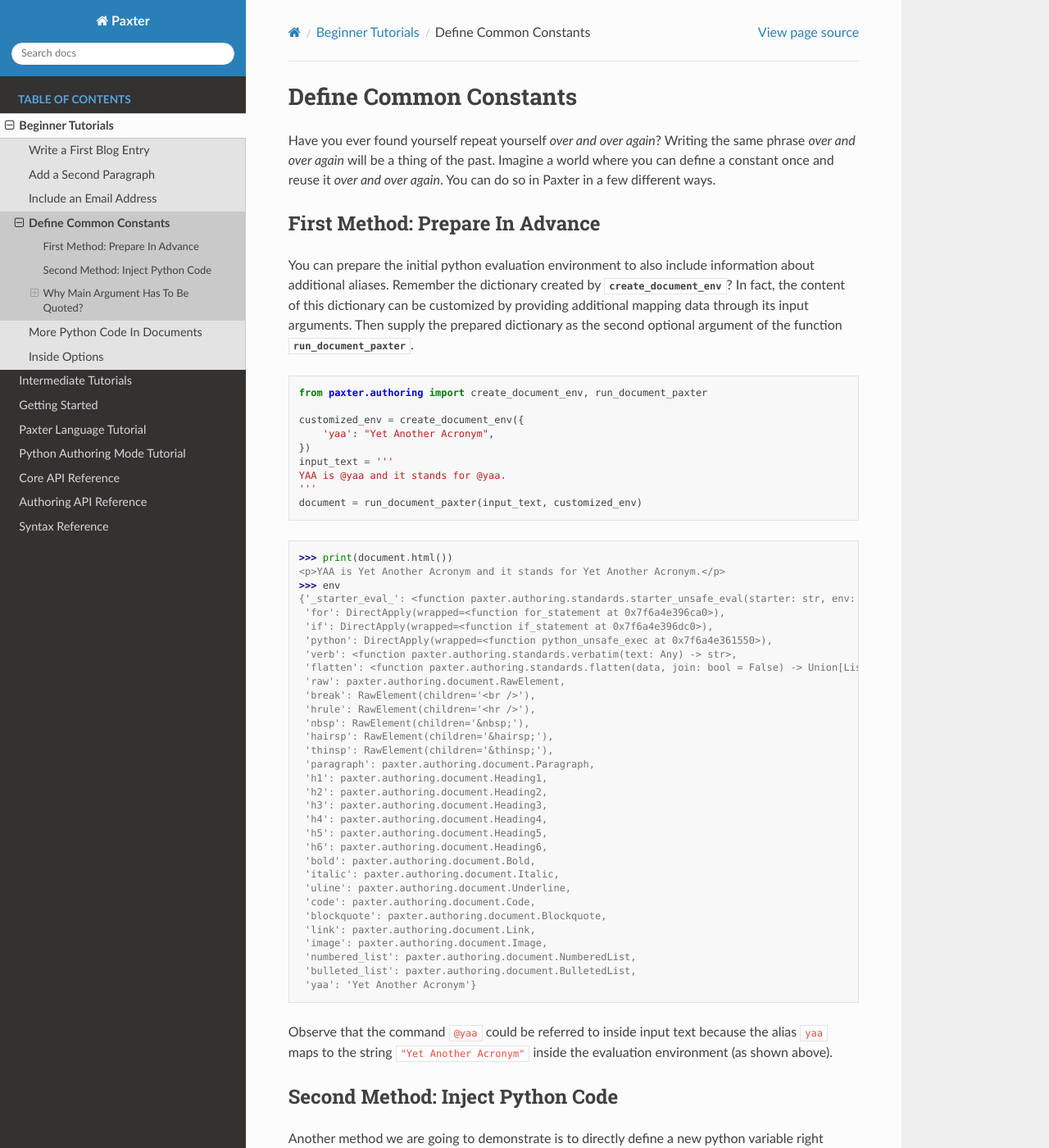
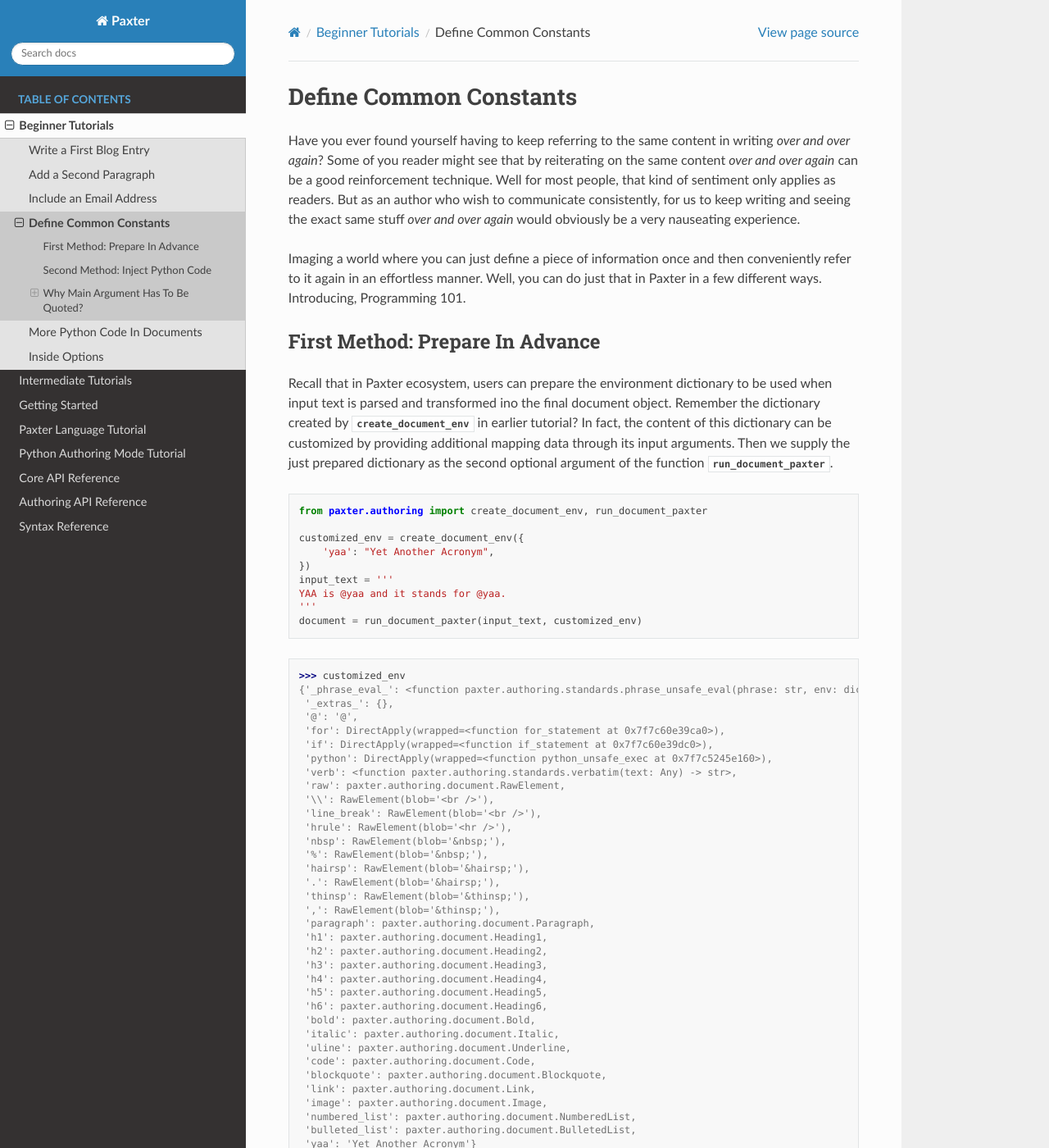
Before and after one commit to abhabongse/paxter, a Sphinx documentation site: the page built from docs/beginner-tutorials/define-common-constants.rst, in a window 1280 px wide and 1400 px high. Shown: the whole window at 82% size. Built offline with Sphinx 7.4.7 and the Read the Docs theme 2.0.0, drawn with Linux system fonts in a browser that asks for light colours; the version number could not be read and is left out; some of the changed text lies outside the part shown.

Commit message:
Update beginning tutorial to define common constants page

```diff
--- a/docs/beginner-tutorials/define-common-constants.rst
+++ b/docs/beginner-tutorials/define-common-constants.rst
@@ -2,24 +2,35 @@
 Define Common Constants
 #######################
 
-Have you ever found yourself repeat yourself *over and over again*?
-Writing the same phrase *over and over again* will be a thing of the past.
-Imagine a world where you can define a constant once
-and reuse it *over and over again*.
-You can do so in Paxter in a few different ways.
+Have you ever found yourself having to keep referring
+to the same content in writing *over and over again*?
+Some of you reader might see that by reiterating on the same content
+*over and over again* can be a good reinforcement technique.
+Well for most people, that kind of sentiment only applies as readers.
+But as an author who wish to communicate consistently,
+for us to keep writing and seeing the exact same stuff *over and over again*
+would obviously be a very nauseating experience.
+
+Imaging a world where you can just define a piece of information once
+and then conveniently refer to it again in an effortless manner.
+Well, you can do just that in Paxter in a few different ways.
+Introducing, Programming 101.
 
 
 First Method: Prepare In Advance
 ================================
 
-You can prepare the initial python evaluation environment
-to also include information about additional aliases.
+Recall that in Paxter ecosystem,
+users can prepare the environment dictionary to be used
+when input text is parsed and transformed ino the final document object.
 Remember the dictionary created by
-:func:`create_document_env <paxter.authoring.environ.create_document_env>`?
+:func:`create_document_env <paxter.authoring.environ.create_document_env>`
+in earlier tutorial?
 In fact, the content of this dictionary can be customized
 by providing additional mapping data through its input arguments.
-Then supply the prepared dictionary as the second optional argument
-of the function :func:`run_document_paxter <paxter.authoring.preset.run_document_paxter>`.
+Then we supply the just prepared dictionary
+as the second optional argument of the function
+:func:`run_document_paxter <paxter.authoring.preset.run_document_paxter>`.
 
 .. code-block:: python
 
@@ -35,21 +46,24 @@
 
 .. code-block:: pycon
 
-   >>> print(document.html())
-   <p>YAA is Yet Another Acronym and it stands for Yet Another Acronym.</p>
-   >>> env
-   {'_starter_eval_': <function paxter.authoring.standards.starter_unsafe_eval(starter: str, env: dict) -> Any>,
-    'for': DirectApply(wrapped=<function for_statement at 0x7f6a4e396ca0>),
-    'if': DirectApply(wrapped=<function if_statement at 0x7f6a4e396dc0>),
-    'python': DirectApply(wrapped=<function python_unsafe_exec at 0x7f6a4e361550>),
+   >>> customized_env
+   {'_phrase_eval_': <function paxter.authoring.standards.phrase_unsafe_eval(phrase: str, env: dict) -> Any>,
+    '_extras_': {},
+    '@': '@',
+    'for': DirectApply(wrapped=<function for_statement at 0x7f7c60e39ca0>),
+    'if': DirectApply(wrapped=<function if_statement at 0x7f7c60e39dc0>),
+    'python': DirectApply(wrapped=<function python_unsafe_exec at 0x7f7c5245e160>),
     'verb': <function paxter.authoring.standards.verbatim(text: Any) -> str>,
-    'flatten': <function paxter.authoring.standards.flatten(data, join: bool = False) -> Union[List[str], str]>,
     'raw': paxter.authoring.document.RawElement,
-    'break': RawElement(children='<br />'),
-    'hrule': RawElement(children='<hr />'),
-    'nbsp': RawElement(children='&nbsp;'),
-    'hairsp': RawElement(children='&hairsp;'),
-    'thinsp': RawElement(children='&thinsp;'),
+    '\\': RawElement(blob='<br />'),
+    'line_break': RawElement(blob='<br />'),
+    'hrule': RawElement(blob='<hr />'),
+    'nbsp': RawElement(blob='&nbsp;'),
+    '%': RawElement(blob='&nbsp;'),
+    'hairsp': RawElement(blob='&hairsp;'),
+    '.': RawElement(blob='&hairsp;'),
+    'thinsp': RawElement(blob='&thinsp;'),
+    ',': RawElement(blob='&thinsp;'),
     'paragraph': paxter.authoring.document.Paragraph,
     'h1': paxter.authoring.document.Heading1,
     'h2': paxter.authoring.document.Heading2,
@@ -67,10 +81,13 @@
     'numbered_list': paxter.authoring.document.NumberedList,
     'bulleted_list': paxter.authoring.document.BulletedList,
     'yaa': 'Yet Another Acronym'}
+   >>> print(document.html())
+   <p>YAA is Yet Another Acronym and it stands for Yet Another Acronym.</p>
 
-Observe that the command ``@yaa`` could be referred to inside input text
-because the alias ``yaa`` maps to the string ``"Yet Another Acronym"``
-inside the evaluation environment (as shown above).
+Observe that since there exists a mapping from ``yaa``
+to the string ``"Yet Another Acronym"`` inside the environment data
+(as shown in the last entry above),
+we can refer to such string inside input text through the command ``@yaa``.
 
 
 Second Method: Inject Python Code
@@ -226,13 +243,14 @@
    >>> print(document.html())
    <p>YAA is Yet Another Acronym and it stands for Yet Another Acronym.</p>
 
-In the above example, we appended two hash characters
-against each end of the quoted main argument.
+In the above example, we prepended and appended two hash characters
+against each corresponding end of the quoted main argument.
 Using other numbers of hash characters might also work
 as long as that number is at least one.
 If hash characters were not used,
 it would have resulted in an error since the source code
-for python would have been ``yaa =`` which is incomplete.
+for python would have been ``yaa =``
+which is an incomplete python statement in itself.
 
 .. code-block:: pycon
 
```
Also changed, not shown: other parts of docs/beginner-tutorials/define-common-constants.rst (+2 -2 lines).
